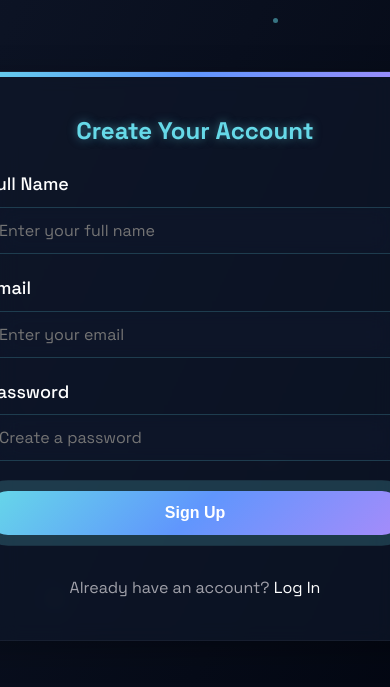
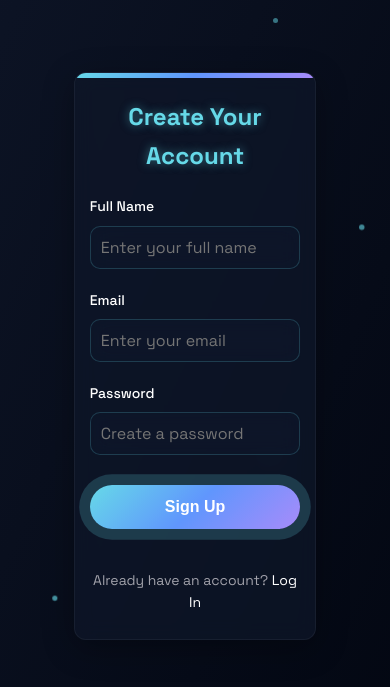
Before and after one commit to Umar-MultiverseCode/UnaniAi, a Django app: page /signup/ in a window 390 px wide. Shown: the part 66-753 px from the top of the page. Run offline with Django 5.2, Linux system fonts and the light colour scheme.

Commit message:
Made signup page mobile responsive

```diff
--- a/UnaniAi_App/static/css/auth.css
+++ b/UnaniAi_App/static/css/auth.css
@@ -25,6 +25,7 @@ body {
     line-height: 1.6;
     overflow-x: hidden;
     min-height: 100vh;
+    padding-bottom: env(safe-area-inset-bottom); /* For notched phones */
 }
 
 a {
@@ -116,6 +117,7 @@ a:hover {
 
 .signup-container, .login-container {
     width: 450px;
+    max-width: 100%;
     padding: 40px;
     border-radius: 15px;
     margin: 0 auto;
@@ -346,6 +348,27 @@ a:hover {
     border-left: 4px solid #17a2b8;
 }
 
+/* Mobile Menu */
+.mobile-menu-toggle {
+    display: none;
+    background: transparent;
+    border: none;
+    cursor: pointer;
+    width: 40px;
+    height: 40px;
+    position: relative;
+    z-index: 1010;
+}
+
+.mobile-menu-toggle span {
+    display: block;
+    width: 30px;
+    height: 3px;
+    background: var(--text-primary);
+    margin: 6px auto;
+    transition: all 0.3s ease;
+}
+
 /* Responsive Styles */
 @media (max-width: 768px) {
     .glass-nav {
@@ -353,16 +376,50 @@ a:hover {
     }
 
     .nav-links {
-        display: none; /* Hide nav links on mobile */
+        position: fixed;
+        top: 0;
+        right: -100%;
+        width: 80%;
+        max-width: 300px;
+        height: 100vh;
+        background: var(--glass-bg);
+        backdrop-filter: blur(10px);
+        -webkit-backdrop-filter: blur(10px);
+        flex-direction: column;
+        gap: 1.5rem;
+        padding: 5rem 2rem 2rem;
+        transition: all 0.4s ease;
+        z-index: 1000;
+    }
+
+    .nav-links.active {
+        right: 0;
+    }
+
+    .mobile-menu-toggle {
+        display: block;
+    }
+
+    .mobile-menu-toggle.active span:nth-child(1) {
+        transform: translateY(9px) rotate(45deg);
+    }
+
+    .mobile-menu-toggle.active span:nth-child(2) {
+        opacity: 0;
+    }
+
+    .mobile-menu-toggle.active span:nth-child(3) {
+        transform: translateY(-9px) rotate(-45deg);
     }
 
     .logo {
         margin: 0 auto;
+        font-size: 1.6rem;
     }
 
     .signup-container, .login-container {
         width: 90%;
-        padding: 30px;
+        padding: 30px 20px;
     }
 
     .signup-container h2, .login-container h2 {
@@ -371,16 +428,38 @@ a:hover {
 
     .form-group input {
         padding: 12px;
+        font-size: 15px;
     }
 
     .cta-button {
         padding: 12px;
+        font-size: 16px;
+    }
+
+    .hero {
+        padding: 80px 15px 15px;
+    }
+
+    /* Fix for keyboard pushing content up on mobile */
+    @supports (-webkit-touch-callout: none) {
+        .hero {
+            min-height: -webkit-fill-available;
+        }
     }
 }
 
 @media (max-width: 480px) {
+    .glass-nav {
+        padding: 0.8rem 1rem;
+    }
+
+    .logo {
+        font-size: 1.4rem;
+    }
+
     .signup-container, .login-container {
         padding: 25px 15px;
+        border-radius: 12px;
     }
 
     .signup-container h2, .login-container h2 {
@@ -409,5 +488,54 @@ a:hover {
     .messages {
         max-width: 90%;
         right: 5%;
+        top: 70px;
+    }
+
+    .alert {
+        padding: 12px 15px;
+        font-size: 14px;
+    }
+
+    .signup-container p, .login-container p {
+        font-size: 14px;
     }
 }
+
+/* Additional mobile fixes */
+@media (max-width: 360px) {
+    .signup-container, .login-container {
+        padding: 20px 12px;
+    }
+
+    .signup-container h2, .login-container h2 {
+        font-size: 1.3rem;
+        margin-bottom: 15px;
+    }
+
+    .form-group input,
+    .cta-button {
+        padding: 8px;
+        font-size: 14px;
+    }
+}
+
+/* Fix for iOS input zooming */
+@media screen and (max-width: 768px) {
+    input, select, textarea {
+        font-size: 16px !important;
+    }
+}
+
+/* Fix for notched phones */
+@supports (padding: max(0px)) {
+    .hero {
+        padding-left: max(20px, env(safe-area-inset-left));
+        padding-right: max(20px, env(safe-area-inset-right));
+        padding-bottom: max(20px, env(safe-area-inset-bottom));
+    }
+
+    .glass-nav {
+        padding-left: max(1.5rem, env(safe-area-inset-left));
+        padding-right: max(1.5rem, env(safe-area-inset-right));
+    }
+}
--- a/UnaniAi_App/templates/signup.html
+++ b/UnaniAi_App/templates/signup.html
@@ -8,7 +8,6 @@
     <link rel="stylesheet" href="https://fonts.googleapis.com/css2?family=Space+Grotesk:wght@300;400;500;600;700&display=swap">
     <link rel="stylesheet" href="{% static 'css/auth.css' %}">
     <link rel="stylesheet" href="{% static 'css/styles.css' %}">
-    <link href="https://fonts.googleapis.com/css2?family=Space+Grotesk:wght@300;400;500;600;700&display=swap" rel="stylesheet">
 </head>
 <body>
     <!-- Navigation -->
@@ -39,21 +38,21 @@
 
         <div class="hero-content">
             <!-- Signup Form -->
-            <div class="signup-container glass" style="width: 500px; padding: 40px; border-radius: 20px; margin: 20px auto;">
+            <div class="signup-container glass">
                 <h2>Create Your Account</h2>
                 <form class="signup-form" method="POST" action="{% url 'signup' %}">
                     {% csrf_token %}
-                    <div class="form-group" style="margin-bottom: 20px;">
-                        <label for="name" style="font-size: 18px; color: #fff;">Full Name</label>
-                        <input type="text" id="name" name="name" placeholder="Enter your full name" class="glass" style="padding: 12px; font-size: 16px; width: 100%;" required>
+                    <div class="form-group">
+                        <label for="name">Full Name</label>
+                        <input type="text" id="name" name="name" placeholder="Enter your full name" class="glass" required>
                     </div>
-                    <div class="form-group" style="margin-bottom: 20px;">
-                        <label for="email" style="font-size: 18px; color: #fff;">Email</label>
-                        <input type="email" id="email" name="email" placeholder="Enter your email" class="glass" style="padding: 12px; font-size: 16px; width: 100%;" required>
+                    <div class="form-group">
+                        <label for="email">Email</label>
+                        <input type="email" id="email" name="email" placeholder="Enter your email" class="glass" required>
                     </div>
-                    <div class="form-group" style="margin-bottom: 20px;">
-                        <label for="password" style="font-size: 18px; color: #fff;">Password</label>
-                        <input type="password" id="password" name="password" placeholder="Create a password" class="glass" style="padding: 12px; font-size: 16px; width: 100%;" required>
+                    <div class="form-group">
+                        <label for="password">Password</label>
+                        <input type="password" id="password" name="password" placeholder="Create a password" class="glass" required>
                     </div>
                     <button type="submit" class="cta-button pulse">
                         Sign Up
@@ -64,13 +63,7 @@
             </div>
         </div>
     </section>
-    <script>
-        document.getElementById('login-link').addEventListener('click', function(event) {
-            event.preventDefault(); // Prevent default link behavior
-            window.location.href = "{% url 'login' %}"; // Redirect to login page
-        });
-    </script>
-    <!-- signup.html aur login.html -->
+
     {% if messages %}
     <div class="messages">
         {% for message in messages %}
@@ -80,5 +73,20 @@
         {% endfor %}
     </div>
     {% endif %}
+
+    <script>
+        document.addEventListener('DOMContentLoaded', function() {
+            // Ensure form inputs adjust properly on mobile
+            const inputs = document.querySelectorAll('input');
+            inputs.forEach(input => {
+                input.addEventListener('focus', function() {
+                    // Add a small delay to allow the keyboard to appear
+                    setTimeout(() => {
+                        this.scrollIntoView({ behavior: 'smooth', block: 'center' });
+                    }, 300);
+                });
+            });
+        });
+    </script>
 </body>
 </html>
```
Also changed, not shown: UnaniAi_App/templates/login.html (+16 -10 lines).
